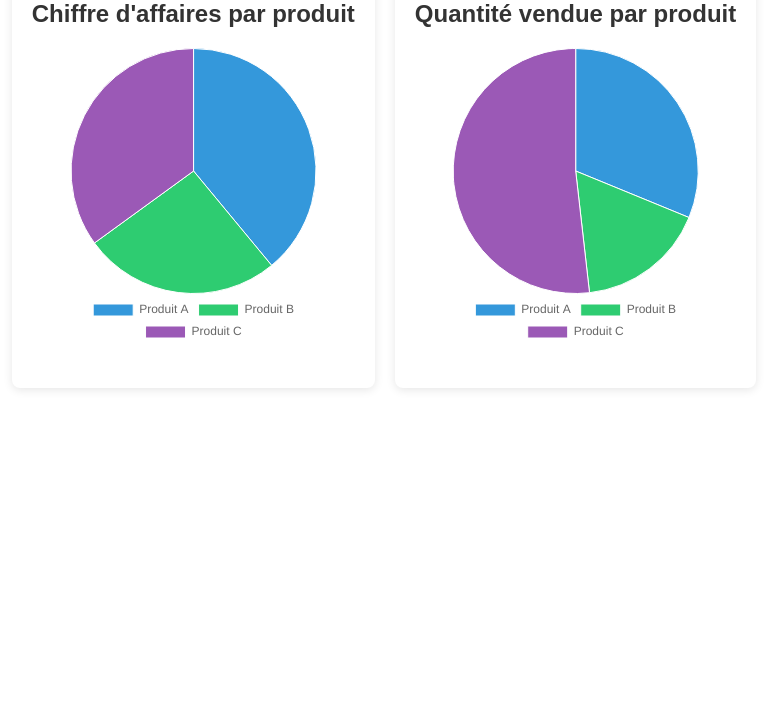
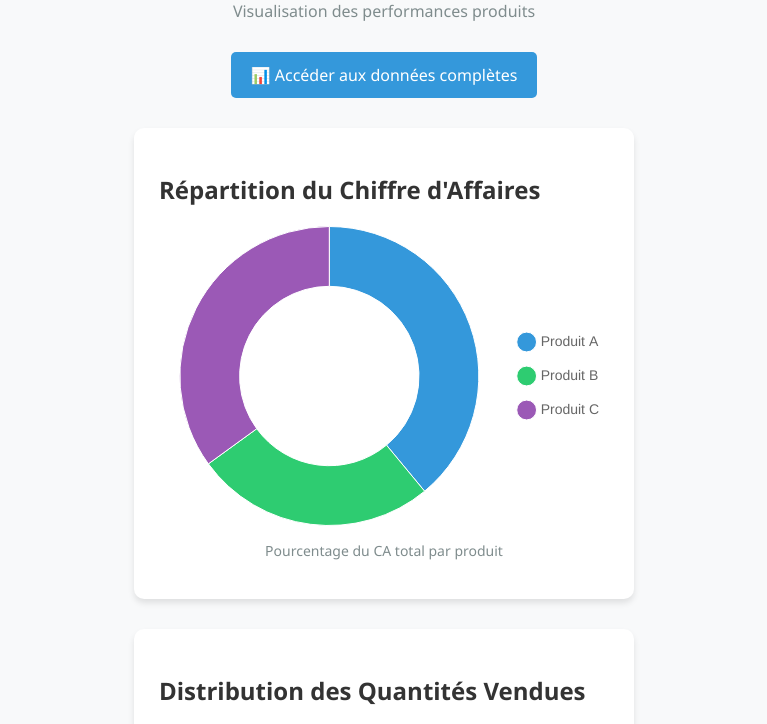
Before and after one commit to gaelmaiano/iaproject, a plain HTML site: page index.html in a window 1280 px wide. Shown: the part 120-844 px from the top of the page, without its empty margins (256-1023 px from the left). Before the commit the page ends 800 px from the top, so only its background shows below. Drawn offline with nearby package versions, Linux system fonts and the light colour scheme.

Commit message:
Update index.html

```diff
--- a/index.html
+++ b/index.html
@@ -3,51 +3,100 @@
 <head>
     <meta charset="UTF-8">
     <meta name="viewport" content="width=device-width, initial-scale=1.0">
-    <title>Tableau de Bord des Ventes</title>
+    <title>Tableau de Bord des Ventes Produits</title>
     <script src="https://cdn.jsdelivr.net/npm/chart.js"></script>
     <style>
         body {
-            font-family: Arial, sans-serif;
-            margin: 20px;
+            font-family: 'Segoe UI', Tahoma, Geneva, Verdana, sans-serif;
+            margin: 0;
+            padding: 20px;
+            background-color: #f8f9fa;
+            color: #333;
         }
-        .chart-container {
-            width: 100%;
-            max-width: 500px;
-            margin: 20px auto;
+        .container {
+            max-width: 1000px;
+            margin: 0 auto;
+            padding: 20px;
+        }
+        h1 {
+            color: #2c3e50;
+            text-align: center;
+            margin-bottom: 10px;
+        }
+        .subtitle {
+            text-align: center;
+            color: #7f8c8d;
+            margin-bottom: 30px;
         }
         .dashboard {
             display: flex;
             flex-wrap: wrap;
-            gap: 20px;
+            gap: 30px;
             justify-content: center;
         }
         .card {
             background: white;
-            padding: 20px;
-            border-radius: 8px;
-            box-shadow: 0 2px 10px rgba(0,0,0,0.1);
+            border-radius: 10px;
+            box-shadow: 0 4px 6px rgba(0,0,0,0.1);
+            padding: 25px;
+            width: 100%;
+            max-width: 450px;
         }
-        h1, h2 {
-            color: #333;
+        .chart-container {
+            width: 100%;
+            height: 300px;
+            margin: 15px 0;
+        }
+        .data-link {
+            display: block;
             text-align: center;
+            background-color: #3498db;
+            color: white;
+            text-decoration: none;
+            padding: 12px 20px;
+            border-radius: 5px;
+            margin: 30px auto;
+            width: fit-content;
+            transition: background-color 0.3s;
+            font-weight: 500;
+        }
+        .data-link:hover {
+            background-color: #2980b9;
+        }
+        .chart-note {
+            font-size: 14px;
+            color: #7f8c8d;
+            text-align: center;
+            margin-top: 10px;
         }
     </style>
 </head>
 <body>
-    <h1>Tableau de Bord des Ventes</h1>
+    <div class="container">
+        <h1>Analyse des Ventes par Produit</h1>
+        <p class="subtitle">Visualisation des performances produits</p>
+
+        <a href="https://docs.google.com/spreadsheets/d/16yiWIWL5uRUUO7J4F1RvHEz5pJ8VkGs5xLJgxrQOV94/edit?usp=sharing"
+           target="_blank"
+           class="data-link">
+           📊 Accéder aux données complètes
+        </a>
 
         <div class="dashboard">
             <div class="card">
-            <h2>Chiffre d'affaires par produit</h2>
+                <h2>Répartition du Chiffre d'Affaires</h2>
                 <div class="chart-container">
                     <canvas id="revenueChart"></canvas>
                 </div>
+                <p class="chart-note">Pourcentage du CA total par produit</p>
             </div>
 
             <div class="card">
-            <h2>Quantité vendue par produit</h2>
+                <h2>Distribution des Quantités Vendues</h2>
                 <div class="chart-container">
                     <canvas id="quantityChart"></canvas>
+                </div>
+                <p class="chart-note">Pourcentage des volumes de vente par produit</p>
             </div>
         </div>
     </div>
@@ -59,7 +108,14 @@
             maintainAspectRatio: false,
             plugins: {
                 legend: {
-                    position: 'bottom'
+                    position: 'right',
+                    labels: {
+                        padding: 20,
+                        font: {
+                            size: 14
+                        },
+                        usePointStyle: true,
+                    }
                 },
                 tooltip: {
                     callbacks: {
@@ -68,7 +124,8 @@
                         }
                     }
                 }
-            }
+            },
+            cutout: '60%'
         };
 
         // Données du chiffre d'affaires
@@ -76,7 +133,11 @@
             labels: ['Produit A', 'Produit B', 'Produit C'],
             datasets: [{
                 data: [39, 26, 35],
-                backgroundColor: ['#3498db', '#2ecc71', '#9b59b6'],
+                backgroundColor: [
+                    '#3498db',
+                    '#2ecc71',
+                    '#9b59b6'
+                ],
                 borderWidth: 1
             }]
         };
@@ -86,18 +147,22 @@
             labels: ['Produit A', 'Produit B', 'Produit C'],
             datasets: [{
                 data: [31.2, 17, 51.8],
-                backgroundColor: ['#3498db', '#2ecc71', '#9b59b6'],
+                backgroundColor: [
+                    '#3498db',
+                    '#2ecc71',
+                    '#9b59b6'
+                ],
                 borderWidth: 1
             }]
         };
 
-        // Création des graphiques lorsque la page est chargée
+        // Initialisation des graphiques
         document.addEventListener('DOMContentLoaded', function() {
             // Graphique du chiffre d'affaires
             new Chart(
                 document.getElementById('revenueChart'),
                 {
-                    type: 'pie',
+                    type: 'doughnut',
                     data: revenueData,
                     options: chartOptions
                 }
@@ -107,7 +172,7 @@
             new Chart(
                 document.getElementById('quantityChart'),
                 {
-                    type: 'pie',
+                    type: 'doughnut',
                     data: quantityData,
                     options: chartOptions
                 }
```
Lines whose indentation alone changed are shown as unchanged.
